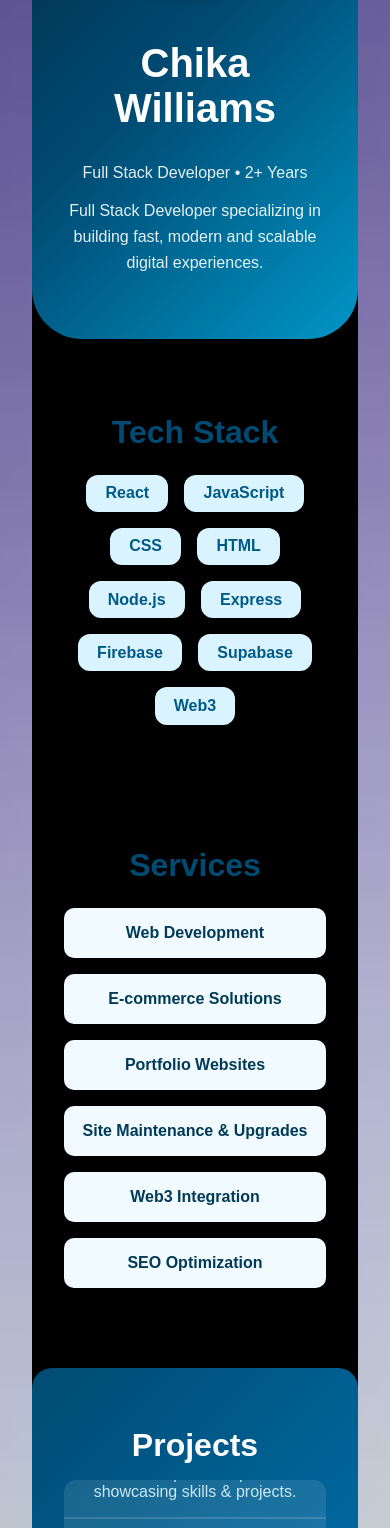
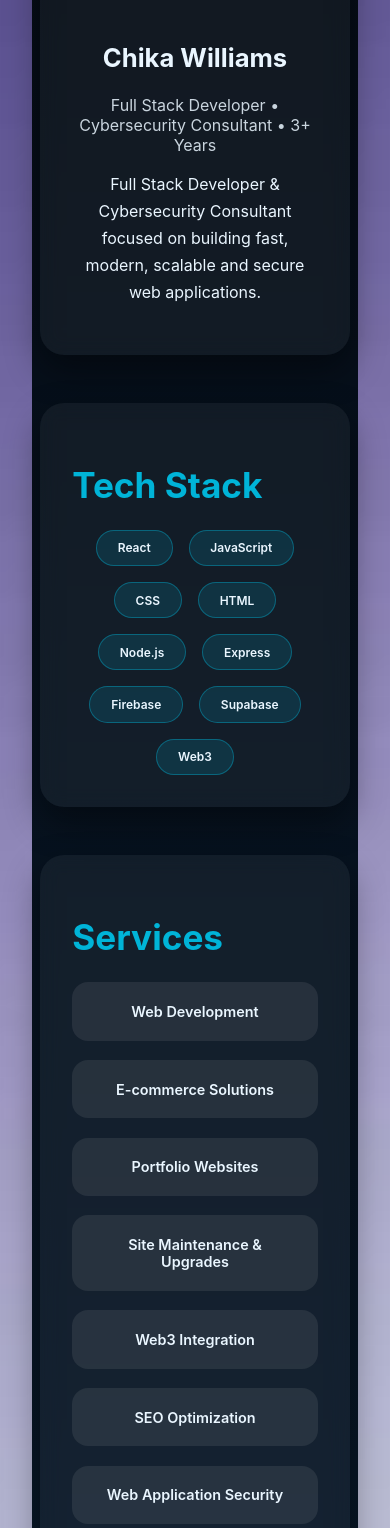
Before and after one commit to chikafil-willy/my-portfolio, a React (Vite) app: page / in a window 390 px wide. Shown: the part 360-1888 px from the top of the page. Built offline with nearby package versions, Linux system fonts and the light colour scheme; no server answers.

Commit message:
updated some jsx

```diff
--- a/src/components/About.jsx
+++ b/src/components/About.jsx
@@ -1,31 +1,103 @@
-// About.jsx
-import React, { useEffect, useState } from "react";
-import { supabase } from "../supabaseClient";
+import React from "react";
 
 const About = () => {
-  const [aboutText, setAboutText] = useState("");
+  const page = {
+    background: "linear-gradient(180deg, #050B14, #0A1F33)",
+    color: "#EAF6FF",
+    minHeight: "100vh",
+    padding: "3rem 1rem",
+    fontFamily: "Inter, Arial, sans-serif",
+  };
 
-  useEffect(() => {
-    const fetchAbout = async () => {
-      const { data, error } = await supabase
-        .from("about")
-        .select("content")
-        .single(); // fetches just one row
+  const container = {
+    maxWidth: "1000px",
+    margin: "0 auto",
+  };
 
-      if (error) {
-        console.error("Error fetching about:", error);
-      } else {
-        setAboutText(data.content);
-      }
-    };
+  const card = {
+    background: "rgba(255, 255, 255, 0.06)",
+    backdropFilter: "blur(12px)",
+    borderRadius: "28px",
+    padding: "2.8rem",
+    boxShadow: "0 25px 60px rgba(0,0,0,0.45)",
+    border: "1px solid rgba(255,255,255,0.12)",
+  };
 
-    fetchAbout();
-  }, []);
+  const title = {
+    fontSize: "2.6rem",
+    marginBottom: "1.5rem",
+    color: "#00B4D8",
+    textAlign: "center",
+  };
+
+  const paragraph = {
+    fontSize: "1.05rem",
+    lineHeight: 1.8,
+    marginBottom: "1.4rem",
+    opacity: 0.95,
+  };
+
+  const highlight = {
+    color: "#90E0EF",
+    fontWeight: 600,
+  };
 
   return (
-    <div>
-      <h1>About Me</h1>
-      <p>{aboutText || "Loading..."}</p>
+    <div style={page}>
+      <div style={container}>
+        <div style={card}>
+          <h1 style={title}>About Me</h1>
+
+          <p style={paragraph}>
+            I am a multidisciplinary professional with a strong academic
+            foundation in <span style={highlight}>Industrial Chemistry</span>,
+            holding both a <span style={highlight}>BSc</span> and
+            <span style={highlight}> MSc</span>. This background has shaped my
+            analytical thinking, attention to detail, and problem-solving
+            approach, which I now apply across software development and
+            cybersecurity.
+          </p>
+
+          <p style={paragraph}>
+            I am a <span style={highlight}>Full Stack Developer</span> and
+            <span style={highlight}> Cybersecurity Consultant</span> with over
+            <span style={highlight}> 3 years of experience</span> designing,
+            building, and securing modern web applications. I focus on creating
+            scalable, high-performance systems with security integrated from the
+            ground up.
+          </p>
+
+          <p style={paragraph}>
+            On the development side, I work extensively with React,
+            JavaScript, Firebase, Supabase, and Express.js to build clean,
+            maintainable, and user-centric applications. My work emphasizes
+            performance, responsive design, and sound application architecture.
+          </p>
+
+          <p style={paragraph}>
+            From a cybersecurity perspective, I carry out structured web
+            application security assessments to identify vulnerabilities,
+            misconfigurations, and weak security controls. My approach is guided
+            by industry best practices and the <span style={highlight}>OWASP Top 10</span>,
+            enabling a clear understanding of application risk exposure.
+          </p>
+
+          <p style={paragraph}>
+            Beyond identifying issues, I actively implement remediation and
+            hardening measures such as secure authentication and authorization
+            flows, input validation, access control enforcement, and data
+            protection strategies. This ensures applications are resilient,
+            reliable, and capable of withstanding real-world threats.
+          </p>
+
+          <p style={{ ...paragraph, marginBottom: 0 }}>
+            By combining a strong scientific foundation with full-stack
+            development and practical security auditing expertise, I deliver
+            applications that are not only functional and visually appealing,
+            but also secure by design and built for long-term reliability.
+          </p>
+        </div>
+      </div>
     </div>
   );
 };
--- a/src/components/Home.jsx
+++ b/src/components/Home.jsx
@@ -11,12 +11,22 @@ import hero7 from "../assets/hero7.jpg";
 const Home = () => {
   const bio = {
     name: "Chika Williams",
-    years_active: "2+ Years",
+    years_active: "3+ Years",
     description:
-      "Full Stack Developer specializing in building fast, modern and scalable digital experiences.",
+      "Full Stack Developer & Cybersecurity Consultant focused on building fast, modern, scalable and secure web applications.",
   };
 
-  const techStack = ["React","JavaScript","CSS","HTML","Node.js","Express","Firebase","Supabase","Web3"];
+  const techStack = [
+    "React",
+    "JavaScript",
+    "CSS",
+    "HTML",
+    "Node.js",
+    "Express",
+    "Firebase",
+    "Supabase",
+    "Web3",
+  ];
 
   const services = [
     "Web Development",
@@ -25,6 +35,9 @@ const Home = () => {
     "Site Maintenance & Upgrades",
     "Web3 Integration",
     "SEO Optimization",
+    "Web Application Security",
+    "Security Audits & Hardening",
+    "OWASP Top 10 Mitigation",
   ];
 
   const projects = [
@@ -36,149 +49,181 @@ const Home = () => {
   ];
 
   const scrollingProjects = [...projects, ...projects];
-
-  // NEW HERO SECTION STATE
   const heroImages = [hero1, hero2, hero3, hero4, hero5, hero6, hero7];
   const [currentHero, setCurrentHero] = useState(0);
 
   useEffect(() => {
     const interval = setInterval(() => {
       setCurrentHero((prev) => (prev + 1) % heroImages.length);
-    }, 5000); // 5s interval
+    }, 5000);
     return () => clearInterval(interval);
   }, []);
 
-  // STYLES
-  const heroSection = {
-    padding: "4rem 2rem",
-    background: "linear-gradient(135deg, #00253D, #004B73, #0096C7)",
-    color: "white",
-    textAlign: "center",
-    borderBottomLeftRadius: "50px",
-    borderBottomRightRadius: "50px",
+  /* ===== STYLES ===== */
+  const page = {
+    background: "linear-gradient(180deg, #050B14, #0A1F33)",
+    color: "#EAF6FF",
+    fontFamily: "Inter, Arial, sans-serif",
+    minHeight: "100vh",
+  };
+
+  const container = {
+    maxWidth: "1200px",
+    width: "95%",
+    margin: "0 auto",
+    padding: "2rem 0",
+  };
+
+  const card = {
+    background: "rgba(255,255,255,0.05)",
+    borderRadius: "24px",
+    padding: "2rem",
+    boxShadow: "0 15px 35px rgba(0,0,0,0.4)",
+    marginBottom: "3rem",
+    backdropFilter: "blur(10px)",
   };
 
   const heroImage = {
-    width: "160px",
-    height: "160px",
+    width: "170px",
+    height: "170px",
     borderRadius: "50%",
+    border: "4px solid #00B4D8",
     objectFit: "cover",
-    border: "4px solid white",
-    marginBottom: "1rem",
-    boxShadow: "0 4px 20px rgba(0,0,0,0.3)",
+    marginBottom: "1.2rem",
   };
 
-  const heroTitle = { fontSize: "2.5rem", fontWeight: "bold" };
-  const heroSub = { opacity: 0.9, marginTop: "0.5rem", marginBottom: "1rem" };
-  const heroText = { maxWidth: "600px", margin: "0 auto", opacity: 0.9, lineHeight: 1.6 };
-
-  const section = { padding: "3rem 2rem", textAlign: "center" };
-  const sectionHeader = { fontSize: "2rem", marginBottom: "1.5rem", color: "#004B73" };
-
-  const techList = { display: "flex", flexWrap: "wrap", justifyContent: "center", gap: "1rem" };
-  const techItem = {
-    background: "#D9F3FF",
-    padding: "0.6rem 1.2rem",
-    borderRadius: "12px",
-    fontWeight: "bold",
-    color: "#005A87",
-    boxShadow: "0 2px 6px rgba(0,0,0,0.1)",
+  const sectionHeader = {
+    fontSize: "2.2rem",
+    marginBottom: "1.5rem",
+    color: "#00B4D8",
   };
 
-  const servicesGrid = {
-    display: "grid",
-    gridTemplateColumns: window.innerWidth > 768 ? "1fr 1fr 1fr" : "1fr",
+  const techList = {
+    display: "flex",
+    flexWrap: "wrap",
     gap: "1rem",
-    maxWidth: "900px",
-    margin: "0 auto",
-  };
-  const serviceCard = {
-    background: "#F1FBFF",
-    padding: "1rem",
-    borderRadius: "10px",
-    fontWeight: "bold",
-    color: "#003A57",
-    boxShadow: "0 2px 8px rgba(0,0,0,0.1)",
+    justifyContent: "center",
   };
 
-  const projectsHero = {
-    padding: "2rem",
-    margin: "2rem 0",
-    background: "linear-gradient(135deg, #004B73, #0077B6)",
-    borderRadius: "20px",
-    color: "white",
+  const pill = {
+    padding: "0.6rem 1.3rem",
+    borderRadius: "999px",
+    background: "rgba(0,180,216,0.15)",
+    border: "1px solid rgba(0,180,216,0.4)",
+    fontWeight: "600",
+  };
+
+  const grid = {
+    display: "grid",
+    gridTemplateColumns: "repeat(auto-fit, minmax(200px, 1fr))",
+    gap: "1.2rem",
+  };
+
+  const serviceCard = {
+    background: "rgba(255,255,255,0.08)",
+    padding: "1.3rem",
+    borderRadius: "16px",
+    fontWeight: "600",
     textAlign: "center",
   };
 
   const projectsContainer = {
-    height: "280px",
+    height: "260px",
     overflow: "hidden",
-    borderRadius: "12px",
-    marginTop: "1rem",
-    background: "rgba(255,255,255,0.1)",
-    backdropFilter: "blur(6px)",
   };
+
   const projectsScroll = {
     display: "flex",
     flexDirection: "column",
     animation: "scrollUp 18s linear infinite",
   };
-  const projectCard = { padding: "1rem", borderBottom: "1px solid rgba(255,255,255,0.3)" };
-  const projectTitle = { margin: "0 0 0.3rem 0", color: "#fff", fontWeight: "bold" };
-  const projectDesc = { margin: 0, opacity: 0.9, color: "#E0F6FF" };
+
+  const heroSliderSection = {
+    height: "60vh",
+    minHeight: "300px",
+    borderRadius: "24px",
+    overflow: "hidden",
+    position: "relative",
+    marginBottom: "3rem",
+  };
 
   const styleSheet = `
     @keyframes scrollUp {
       0% { transform: translateY(0); }
       100% { transform: translateY(-50%); }
     }
+
+    @media (max-width: 768px) {
+      .tech-pill { padding: 0.4rem 0.8rem; font-size: 0.85rem; }
+      .service-card { padding: 1rem; font-size: 0.9rem; }
+      .projects-container { height: 220px; }
+      section { padding: 1.5rem 1rem; }
+      .hero-image { width: 140px; height: 140px; }
+      h1 { font-size: 2rem; }
+      h2 { font-size: 1.7rem; }
+    }
+
+    @media (max-width: 480px) {
+      .tech-pill { padding: 0.3rem 0.6rem; font-size: 0.75rem; }
+      .hero-image { width: 120px; height: 120px; }
+      h1 { font-size: 1.6rem; }
+      h2 { font-size: 1.4rem; }
+    }
   `;
 
   return (
-    <div style={{ fontFamily: "Arial, sans-serif", backgroundColor: "black", color: "#00253D", padding: 0, margin: 0 }}>
+    <div style={page}>
       <style>{styleSheet}</style>
-
-      {/* TOP HERO */}
-      <section style={heroSection}>
-        <img src={profilePic} alt="Profile" style={heroImage} />
-        <h1 style={heroTitle}>{bio.name}</h1>
-        <p style={heroSub}>Full Stack Developer • {bio.years_active}</p>
-        <p style={heroText}>{bio.description}</p>
+      <div style={container}>
+        {/* HERO */}
+        <section style={{ ...card, textAlign: "center" }}>
+          <img src={profilePic} alt="Profile" style={heroImage} className="hero-image" />
+          <h1>{bio.name}</h1>
+          <p style={{ opacity: 0.85 }}>
+            Full Stack Developer • Cybersecurity Consultant • {bio.years_active}
+          </p>
+          <p style={{ maxWidth: "700px", margin: "1rem auto", lineHeight: 1.7 }}>
+            {bio.description}
+          </p>
         </section>
 
         {/* TECH STACK */}
-      <section style={section}>
+        <section style={card}>
           <h2 style={sectionHeader}>Tech Stack</h2>
           <div style={techList}>
-          {techStack.map((t, i) => <span key={i} style={techItem}>{t}</span>)}
+            {techStack.map((t, i) => (
+              <span key={i} style={pill} className="tech-pill">{t}</span>
+            ))}
           </div>
         </section>
 
         {/* SERVICES */}
-      <section style={section}>
+        <section style={card}>
           <h2 style={sectionHeader}>Services</h2>
-        <div style={servicesGrid}>
-          {services.map((s, i) => <div key={i} style={serviceCard}>{s}</div>)}
+          <div style={grid}>
+            {services.map((s, i) => (
+              <div key={i} style={serviceCard} className="service-card">{s}</div>
+            ))}
           </div>
         </section>
 
-      {/* SCROLLING PROJECTS */}
-      <section style={projectsHero}>
-        <h2 style={{ fontSize: "2rem", marginBottom: "1rem" }}>Projects</h2>
-        <div style={projectsContainer}>
+        {/* PROJECTS */}
+        <section style={card}>
+          <h2 style={sectionHeader}>Projects</h2>
+          <div style={projectsContainer} className="projects-container">
             <div style={projectsScroll}>
               {scrollingProjects.map((p, i) => (
-              <div key={i} style={projectCard}>
-                <h3 style={projectTitle}>{p.title}</h3>
-                <p style={projectDesc}>{p.description}</p>
+                <div key={i} style={{ padding: "1rem 0", borderBottom: "1px solid rgba(255,255,255,0.15)" }}>
+                  <strong>{p.title}</strong>
+                  <p style={{ opacity: 0.85 }}>{p.description}</p>
                 </div>
               ))}
             </div>
           </div>
         </section>
 
-      {/* NEW HERO SECTION WITH HERO1 → HERO7 */}
-      <section style={{ height: "400px", margin: "3rem 0", overflow: "hidden", position: "relative", borderRadius: "20px" }}>
+        {/* HERO IMAGE SLIDER */}
+        <section style={heroSliderSection}>
           {heroImages.map((img, i) => (
             <img
               key={i}
@@ -189,17 +234,15 @@ const Home = () => {
                 height: "100%",
                 objectFit: "cover",
                 position: "absolute",
-              top: 0,
-              left: 0,
-              transform: "scale(1)",
-              transition: "opacity 1s ease-in-out, transform 5s ease-in-out",
                 opacity: i === currentHero ? 1 : 0,
-              transform: i === currentHero ? "scale(1.1)" : "scale(1)",
+                transition: "opacity 1s ease-in-out, transform 6s ease-in-out",
+                transform: i === currentHero ? "scale(1.08)" : "scale(1)",
               }}
             />
           ))}
         </section>
       </div>
+    </div>
   );
 };
 
--- a/src/components/Projects.jsx
+++ b/src/components/Projects.jsx
@@ -1,29 +1,76 @@
-import React, { useEffect, useState } from "react";
-import { supabase } from "../supabaseClient";
+import React from "react";
 
 const Projects = () => {
-  const [projects, setProjects] = useState([]);
-
-  useEffect(() => {
-    const fetchProjects = async () => {
-      const { data, error } = await supabase.from("projects").select("*");
-      if (error) console.error(error);
-      else setProjects(data);
-    };
-    fetchProjects();
-  }, []);
+  const projects = [
+    {
+      id: 1,
+      title: "BlockLuxScan",
+      description:
+        "BlockLuxScan is a product authentication and digital receipt system designed to combat counterfeit goods. It leverages cryptographic hashing to uniquely verify products, ensuring authenticity and traceability. The platform generates tamper-proof digital receipts and allows users to validate products in real time through a secure verification process.",
+      stack: "React, Firebase, Express.js, Cryptographic Hashing",
+      link: "https://www.blockluxscan.com/", // add link when ready
+    },
+    {
+      id: 2,
+      title: "V6ix Collection",
+      description:
+        "V6ix Collection is a modern e-commerce boutique built with a strong focus on performance and user experience. It includes advanced features such as order tracking, dynamic product listings, and seamless checkout flow. The system is designed to scale efficiently while maintaining a smooth shopping experience across devices.",
+      stack: "React, Firebase, Supabase",
+      link: "https://www.v6ixcollection.org/",
+    },
+    {
+      id: 3,
+      title: "Global News Aggregator",
+      description:
+        "A web application that aggregates and displays breaking headlines from top newspapers and news sources around the world. It fetches real-time news data, categorizes headlines, and presents them in a clean and accessible interface, allowing users to stay informed from multiple sources in one place.",
+      stack: "React, Public News APIs",
+      link: "https://github.com/chikafil-willy/news-app",
+    },
+    {
+      id: 4,
+      title: "MsSharonClawz",
+      description:
+        "MsSharonClawz is a modern and minimal e-commerce platform designed for selling glasses and fashion claws. The application focuses on simplicity, fast load times, and a smooth user interface, providing customers with an intuitive browsing and purchasing experience.",
+      stack: "React, Supabase",
+      link: "https://www.mssharonclawz.com.ng/",
+    },
+    {
+      id: 5,
+      title: "Olea MamaCare Consultancy",
+      description:
+        "Olea MamaCare is a consultancy website built to deliver a professional online presence. It includes a blogging system for publishing news and event updates, informational sections for services, and a responsive layout. The platform does not use authentication but focuses on content delivery and ease of management.",
+      stack: "React, Supabase",
+      link: "https://consultancy-durb.vercel.app/",
+    },
+  ];
 
   return (
     <div className="projects-container">
       <h1>My Projects</h1>
+
       {projects.map((project) => (
         <div className="project-card" key={project.id}>
-          <h3>{project.title}</h3>
-          <p>{project.description}</p>
-          {project.link && (
-            <a href={project.link} target="_blank" rel="noreferrer">
+          <h2>{project.title}</h2>
+
+          <p className="project-description">{project.description}</p>
+
+          <p className="project-stack">
+            <strong>Tech Stack:</strong> {project.stack}
+          </p>
+
+          {project.link ? (
+            <a
+              href={project.link}
+              target="_blank"
+              rel="noreferrer"
+              className="project-link"
+            >
               View Project
             </a>
+          ) : (
+            <p className="project-link placeholder">
+              Project link coming soon
+            </p>
           )}
         </div>
       ))}
```
Also changed, not shown: src/assets/profile.png. Lines whose indentation alone changed are shown as unchanged.
